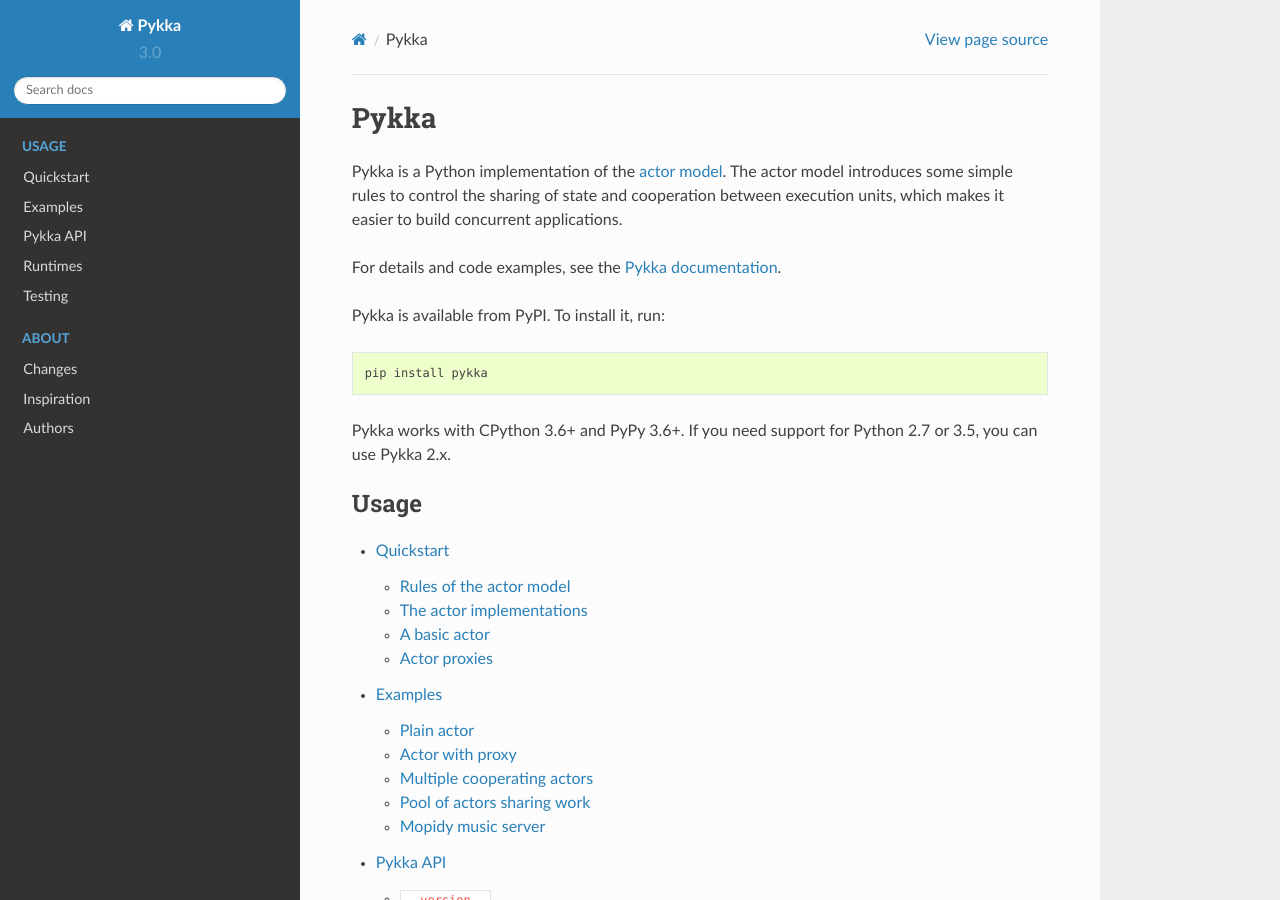
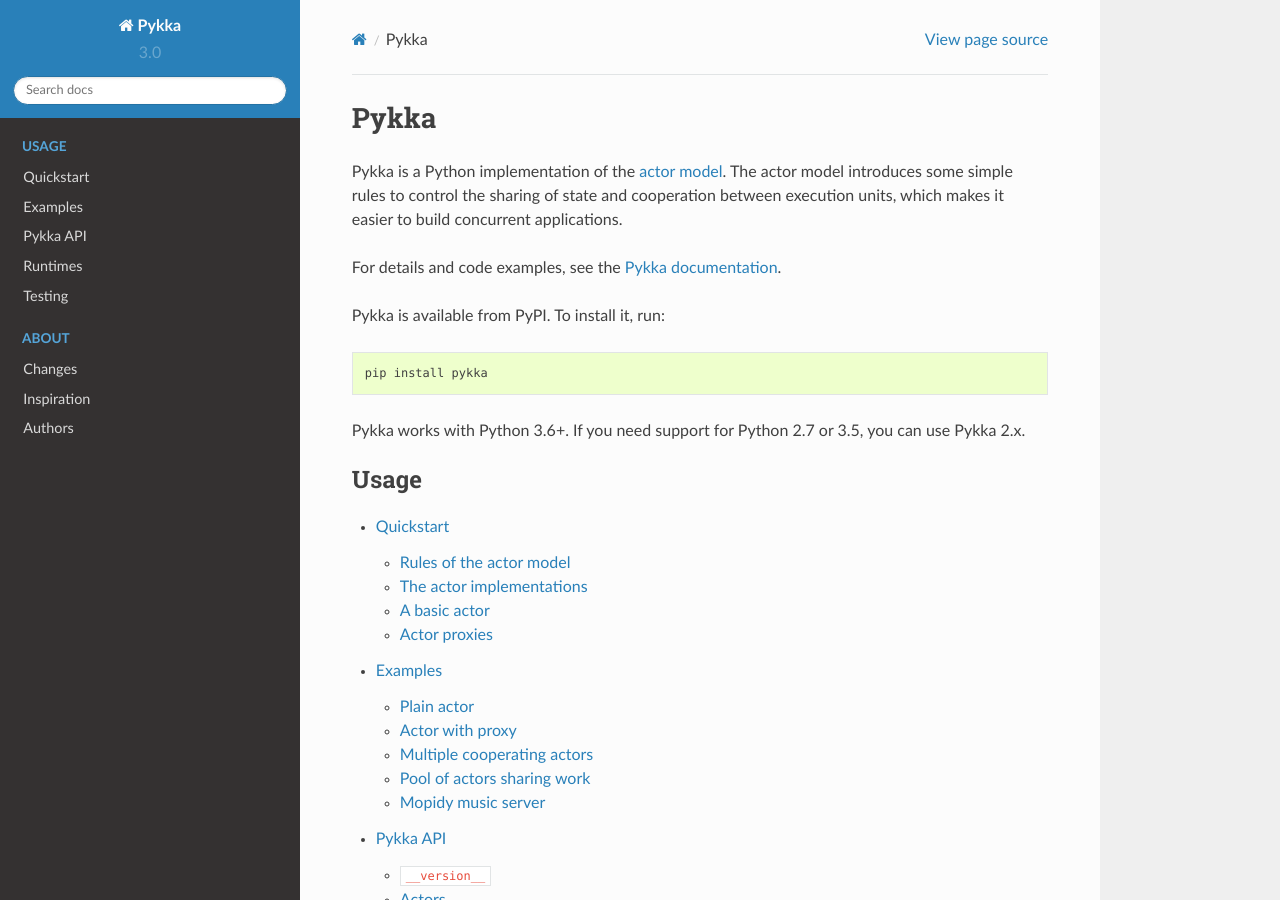
Before and after one commit to jodal/pykka, a Sphinx documentation site: the page built from docs/index.rst, in a window 1280 px wide and 900 px high. Built offline with Sphinx 7.4.7 and the Read the Docs theme 2.0.0, drawn with Linux system fonts in a browser that asks for light colours.

Commit message:
Remove PyPy from the test matrix (#113)

```diff
--- a/README.rst
+++ b/README.rst
@@ -14,8 +14,8 @@
 
     pip install pykka
 
-Pykka works with CPython 3.6+ and PyPy 3.6+. If you need support for Python
-2.7 or 3.5, you can use Pykka 2.x.
+Pykka works with Python 3.6+. If you need support for Python 2.7 or 3.5, you
+can use Pykka 2.x.
 
 
 License
--- a/docs/changes.rst
+++ b/docs/changes.rst
@@ -8,6 +8,10 @@
 - Remove support for Python 2.7. (PR: :issue:`87`)
 
 - Remove support for Python 3.5. (PR: :issue:`89`)
+
+- Remove PyPy from the test matrix. There are no known changes that should
+  cause Pykka to stop working on PyPy, but we will no longer spend any effort
+  on maintaining CI for PyPy. (PR: :issue:`113`)
 
 - Remove support for running actors on top of eventlet. (PR: :issue:`111`)
 
--- a/docs/index.rst
+++ b/docs/index.rst
@@ -14,8 +14,8 @@
 
     pip install pykka
 
-Pykka works with CPython 3.6+ and PyPy 3.6+. If you need support for Python
-2.7 or 3.5, you can use Pykka 2.x.
+Pykka works with Python 3.6+. If you need support for Python 2.7 or 3.5, you
+can use Pykka 2.x.
 
 
 .. toctree::
--- a/docs/quickstart.rst
+++ b/docs/quickstart.rst
@@ -51,9 +51,6 @@
 
 - Eventlet: Each actor was executed by an `Eventlet <https://eventlet.net/>`_
   greenlet.
-
-Pykka has an extensive test suite, and is tested on CPython 3.6+
-as well as PyPy.
 
 
 A basic actor
--- a/setup.cfg
+++ b/setup.cfg
@@ -21,8 +21,6 @@
    Programming Language :: Python :: 3.7
    Programming Language :: Python :: 3.8
    Programming Language :: Python :: 3.9
-   Programming Language :: Python :: Implementation :: CPython
-   Programming Language :: Python :: Implementation :: PyPy
 
 
 [options]
```
Also changed, not shown: 2 other files.
